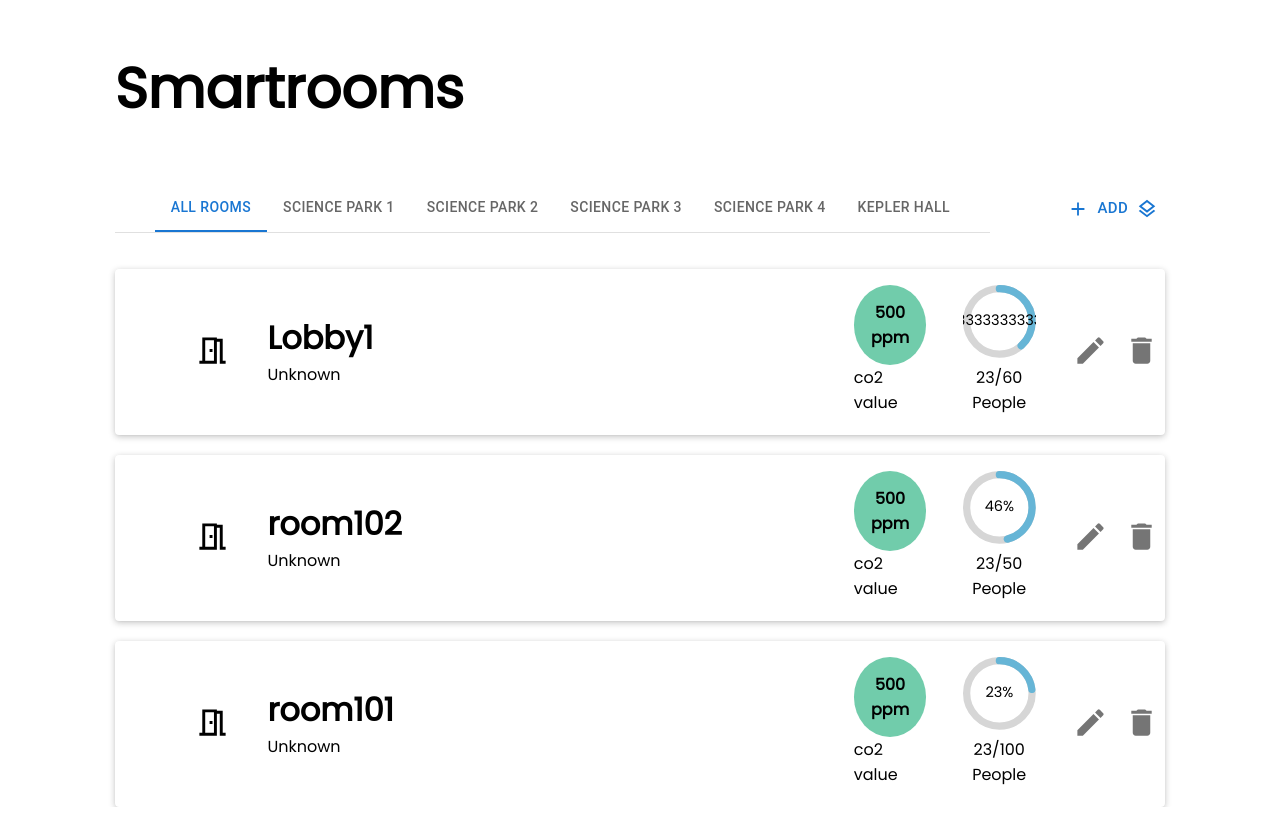
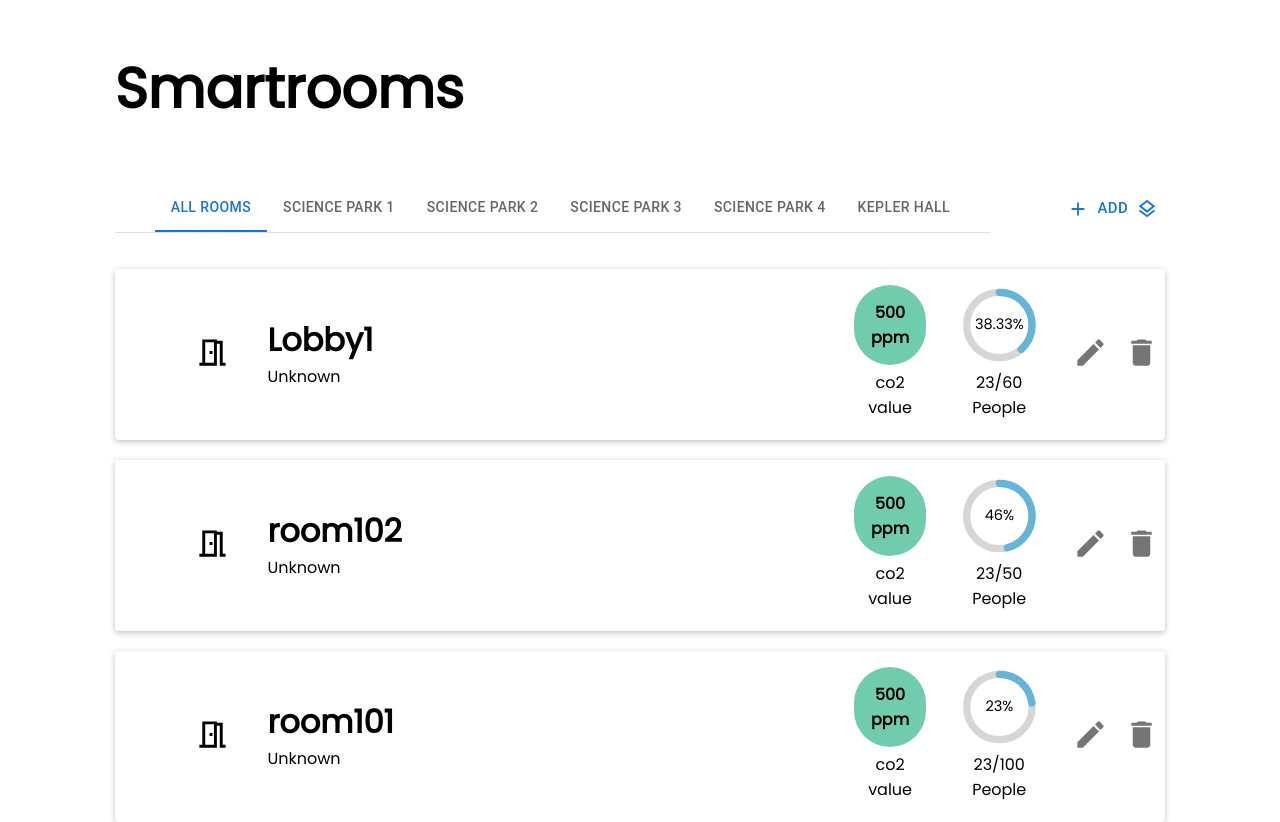
Before and after one commit to jku-win-se/teaching.ss22.prse.digitaltwin.team1, a React (Create React App) app in the folder Frontend/smart-home-ui/: page / in a window 1280 px wide. Built offline with nearby package versions, Linux system fonts and the light colour scheme.

Commit message:
outsourced styles into css files #24

```diff
--- a/Frontend/smart-home-ui/src/enums/roomTypeIcon.enum.ts
+++ b/Frontend/smart-home-ui/src/enums/roomTypeIcon.enum.ts
@@ -1,5 +1,5 @@
 export enum RoomTypeIcon {
     Lab = "ScienceOutlined",
     MeetingRoom = "MeetingRoomOutlined",
-    LectureRoom = "SchoolOutlined",
+    LectureRoom = "SchoolOutlined"
 }
--- a/Frontend/smart-home-ui/src/pages/main/components/room-list-item/room-list-item.component.tsx
+++ b/Frontend/smart-home-ui/src/pages/main/components/room-list-item/room-list-item.component.tsx
@@ -72,21 +72,31 @@ export default function RoomListItem(props: IRoomListItemProps) {
                 sx={{ margin: "auto 0" }}
             >
                 <Grid
+                    className="clickable"
                     item
                     xs={10}
                     container
                     alignContent={"center"}
                     marginLeft={4}
                     onClick={() => navigate("details/" + props.roomId)}
-          style={{ cursor: "pointer" }}
                 >
-          <Grid item xs={1} container alignContent={"center"} marginLeft={4}>
+                    <Grid
+                        item
+                        xs={1}
+                        container
+                        alignContent={"center"}
+                        marginLeft={4}
+                    >
                         <Icon fontSize="large" name={roomType(props.roomIcon)}></Icon>
                     </Grid>
 
-          <Grid item xs container alignContent={"center"}>
+                    <Grid
+                        item
+                        xs
+                        container
+                        alignContent={"center"}
+                    >
                         <div className="room-font-size">{props.roomName}</div>
-
                         {props.building}
                     </Grid>
 
@@ -100,26 +110,16 @@ export default function RoomListItem(props: IRoomListItemProps) {
                         alignItems="center"
                     >
                         <div
-              style={{
-                display: "flex",
-                width: 80,
-                height: 80,
-                backgroundColor: co2Color(props.coValue),
-                borderRadius: "50%",
-              }}
+                            className="co2-indicator"
+                            style={{ backgroundColor: co2Color(props.coValue) }}
                         >
-              <div
-                style={{
-                  margin: "auto",
-                  whiteSpace: "pre-line",
-                  textAlign: "center",
-                  fontWeight: "bold",
-                }}
-              >
+                            <div className="co2-value">
                                 {props.coValue} <br /> ppm
                             </div>
                         </div>
+                        <div className="indicator-text">
                             co2 value
+                        </div>
                     </Grid>
 
                     <Grid item xs={0.5}></Grid>
@@ -131,20 +131,20 @@ export default function RoomListItem(props: IRoomListItemProps) {
                         justifyContent="center"
                         alignItems="center"
                     >
-            <div className="additional-info">
+                        <div className="people-indicator">
                             <CircularProgressbar
                                 strokeWidth={10}
                                 value={(props.currentPeople / props.maxPeople) * 100}
                                 minValue={0}
                                 maxValue={100}
-                text={(props.currentPeople / props.maxPeople) * 100 + "%"}
+                                text={Math.round(((props.currentPeople / props.maxPeople) * 100) * 100) / 100 + "%"}
                                 styles={buildStyles({
                                     textColor: "black",
                                     pathColor: "#66B5D6",
                                 })}
                             />
                         </div>
-            <div style={{ textAlign: "center" }}>
+                        <div className="indicator-text">
                             {props.currentPeople}/{props.maxPeople} People
                         </div>
                     </Grid>
--- a/Frontend/smart-home-ui/src/pages/main/components/room-list-item/room-list-item.styles.css
+++ b/Frontend/smart-home-ui/src/pages/main/components/room-list-item/room-list-item.styles.css
@@ -1,5 +1,6 @@
 .list {
     height: auto;
+
     background: #FFFFFF;
     box-shadow: 0px 0.5px 1.75px rgba(0, 0, 0, 0.039), 0px 1.85px 6.25px rgba(25, 25, 25, 0.25);
     border-radius: 4px;
@@ -7,8 +8,32 @@
     padding-bottom: 20px;
 }
 
-.additional-info {
-    display: "flex";
+.indicator-text {
+    text-align: center;
+    margin-top: 5px;
+}
+
+.co2-indicator {
+    display: flex;
+    width: 80px;
+    height: 80px;
+    border-radius: 40px;
+}
+
+.co2-value {
+    display: flex;
+    margin: auto;
+    white-space: pre-line;
+    text-align: center;
+    font-weight: bold;
+}
+
+.people-indicator {
+    display: flex;
     width: 80px;
     height: 80px;
 }
+
+.clickable {
+    cursor: pointer;
+}
--- a/Frontend/smart-home-ui/src/pages/main/main.page.tsx
+++ b/Frontend/smart-home-ui/src/pages/main/main.page.tsx
@@ -8,7 +8,7 @@ import AddEditDialog from "./components/add-edit-dialog/add-edit-dialog.componen
 import FilterBar from "./components/filter-bar/filter-bar";
 import RoomList from "./components/room-list/room-list.component";
 
-export interface IMainProps {}
+export interface IMainProps { }
 
 var roomCopy: IRoom[] = [];
 
```
Lines whose indentation alone changed are shown as unchanged.
